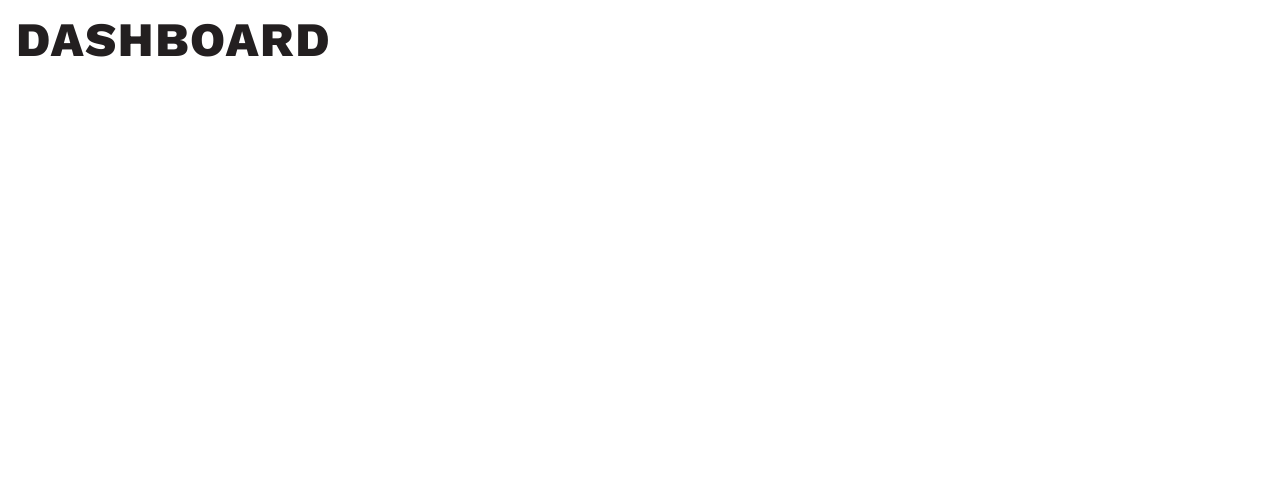
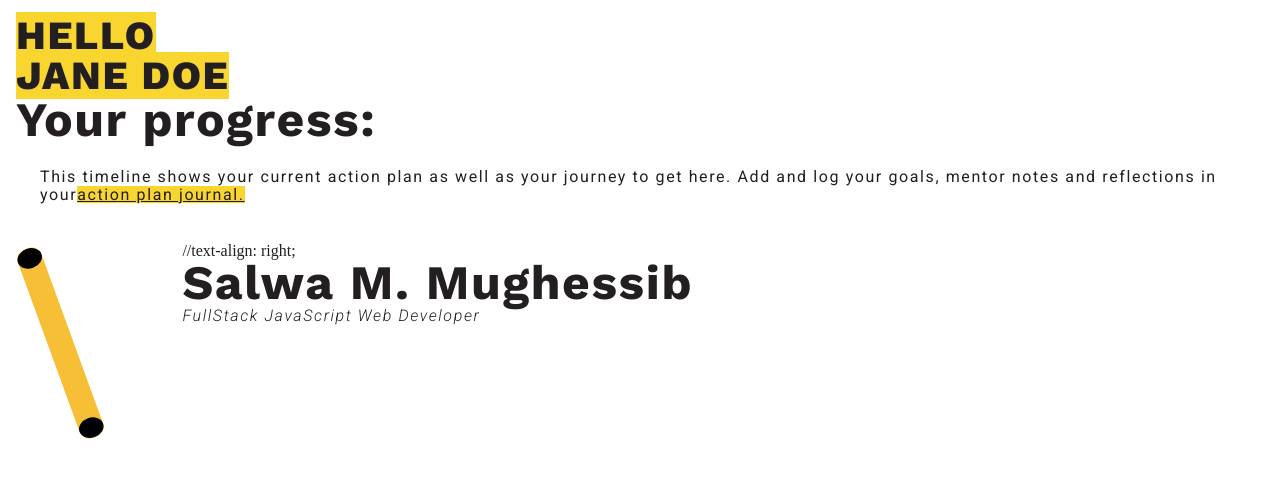
Before and after one commit to founders-programme-2/business-launchpad, a React (Create React App) app in the folder client/: page /dashboard in a window 1280 px wide. Shown: the top 478 px of the page. Built offline with nearby package versions, Linux system fonts and the light colour scheme.

Commit message:
creating dashboard page relate to #60

```diff
--- a/client/src/components/Dashboard.js
+++ b/client/src/components/Dashboard.js
@@ -1,10 +1,16 @@
 import React, { Component, Fragment } from 'react';
+import GoalProgress from './Dashboard-ProgressGoal.js'
+import * as C from './Journal.style';
 
 class Dashboard extends Component {
   render() {
     return (
       <Fragment>
-        <h1>Dashboard</h1>
+        <C.H1>
+          hello <br/>
+        jane doe
+      </C.H1>
+<GoalProgress/>
       </Fragment>
     );
   }
```
